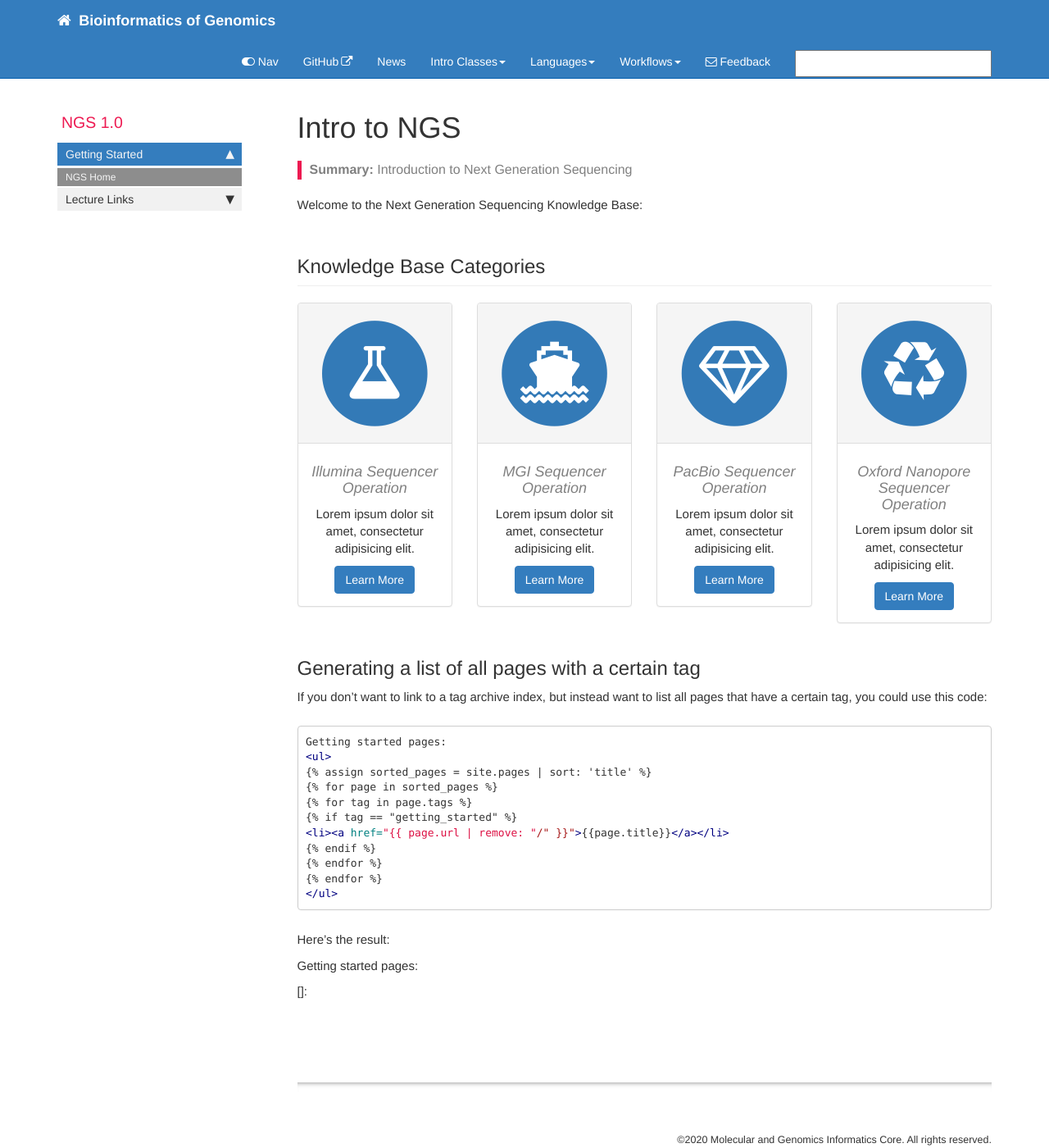
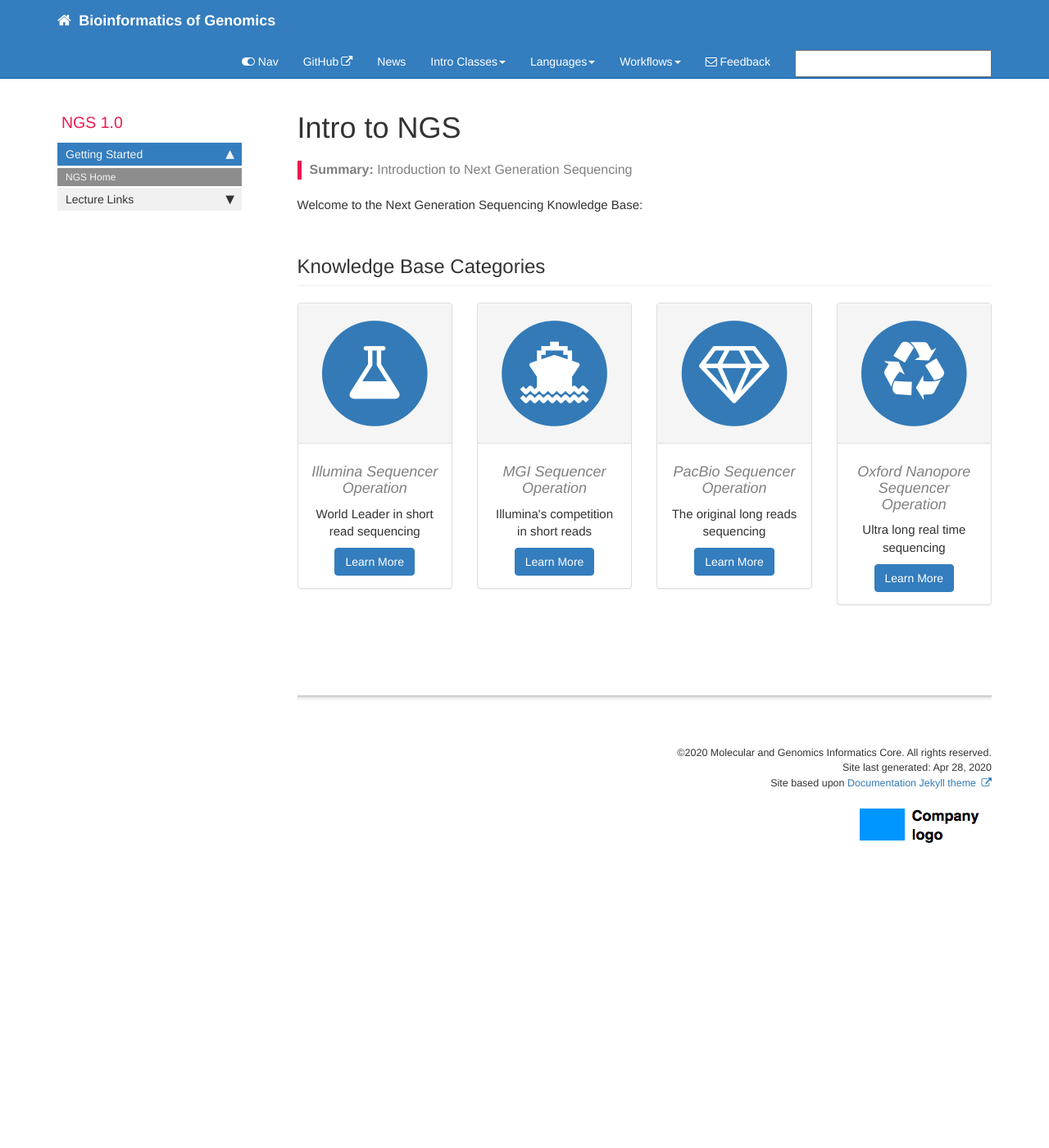
Before and after one commit to RU-MaGIC-Classes/Genomics-course-guide, a Jekyll site: the page built from pages/intro-to-ngs/ngs_landing.md, in a window 1280 px wide and 1400 px high. Shown: the whole window at 82% size. Built offline with Jekyll 4.4.1, drawn with Linux system fonts in a browser that asks for light colours; comment, search, counter and statistics services are not loaded.

Commit message:
Illumina
Illumina basic ref

````diff
--- a/pages/intro-to-ngs/ngs_landing.md
+++ b/pages/intro-to-ngs/ngs_landing.md
@@ -25,8 +25,8 @@ Welcome to the Next Generation Sequencing Knowledge Base:
                  </div>
                  <div class="panel-body">
                      <h4>Illumina Sequencer Operation</h4>
-                     <p>Lorem ipsum dolor sit amet, consectetur adipisicing elit.</p>
-                     <a href="tag_getting_started.html" class="btn btn-primary">Learn More</a>
+                     <p>World Leader in short read sequencing</p>
+                     <a href="illumina.html" class="btn btn-primary">Learn More</a>
                  </div>
              </div>
          </div>
@@ -40,8 +40,8 @@ Welcome to the Next Generation Sequencing Knowledge Base:
                  </div>
                  <div class="panel-body">
                      <h4>MGI Sequencer Operation</h4>
-                     <p>Lorem ipsum dolor sit amet, consectetur adipisicing elit.</p>
-                     <a href="tag_navigation.html" class="btn btn-primary">Learn More</a>
+                     <p>Illumina's competition in short reads</p>
+                     <a href="bgi.html" class="btn btn-primary">Learn More</a>
                  </div>
              </div>
          </div>
@@ -55,8 +55,8 @@ Welcome to the Next Generation Sequencing Knowledge Base:
                  </div>
                  <div class="panel-body">
                      <h4>PacBio Sequencer Operation</h4>
-                     <p>Lorem ipsum dolor sit amet, consectetur adipisicing elit.</p>
-                     <a href="tag_single_sourcing.html" class="btn btn-primary">Learn More</a>
+                     <p>The original long reads sequencing</p>
+                     <a href="pacbio.html" class="btn btn-primary">Learn More</a>
                  </div>
              </div>
          </div>
@@ -70,45 +70,9 @@ Welcome to the Next Generation Sequencing Knowledge Base:
                  </div>
                  <div class="panel-body">
                      <h4>Oxford Nanopore Sequencer Operation</h4>
-                     <p>Lorem ipsum dolor sit amet, consectetur adipisicing elit.</p>
-                     <a href="tag_formatting.html" class="btn btn-primary">Learn More</a>
+                     <p>Ultra long real time sequencing</p>
+                     <a href="ont.html" class="btn btn-primary">Learn More</a>
                  </div>
              </div>
          </div>
 </div>
-
-
-## Generating a list of all pages with a certain tag
-
-If you don't want to link to a tag archive index, but instead want to list all pages that have a certain tag, you could use this code:
-
-```html
-{% raw %}Getting started pages:
-<ul>
-{% assign sorted_pages = site.pages | sort: 'title' %}
-{% for page in sorted_pages %}
-{% for tag in page.tags %}
-{% if tag == "getting_started" %}
-<li><a href="{{ page.url | remove: "/" }}">{{page.title}}</a></li>
-{% endif %}
-{% endfor %}
-{% endfor %}
-</ul>{% endraw %}
-```
-
-Here's the result:
-
-Getting started pages:
-
-<ul>
-{% assign sorted_pages = site.pages | sort: 'title' %}
-{% for page in sorted_pages %}
-{% for tag in page.tags %}
-{% if tag == "getting_started" %}
-<li><a href="{{ page.url | remove: "/"}}">{{page.title}}</a></li>
-{% endif %}
-{% endfor %}
-{% endfor %}
-</ul>
-
-{% include links.html %}
````
Also changed, not shown: pages/intro-to-ngs/illumina.md (+19 -8 lines), images/LibStructure.png (added), images/PEcell1.png (deleted), images/PEcell2.png (deleted), images/figure1.png (added).
